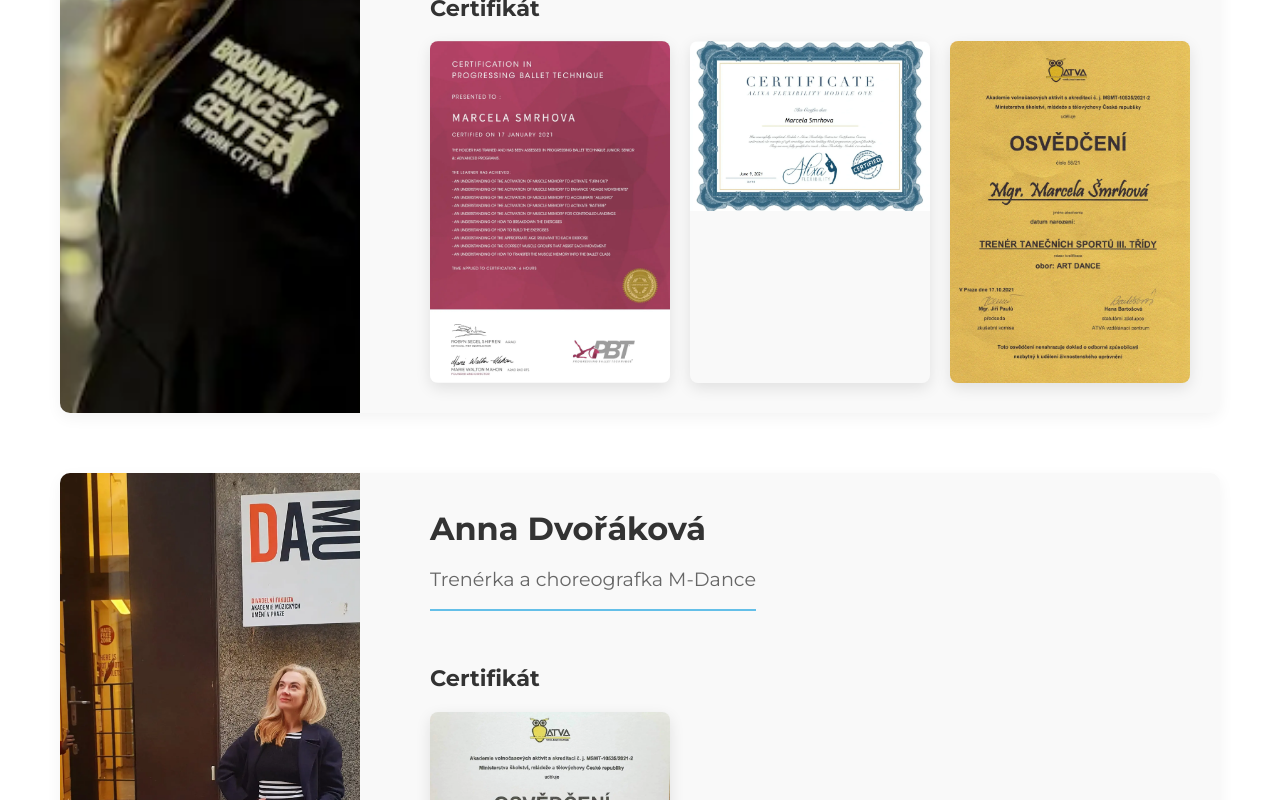
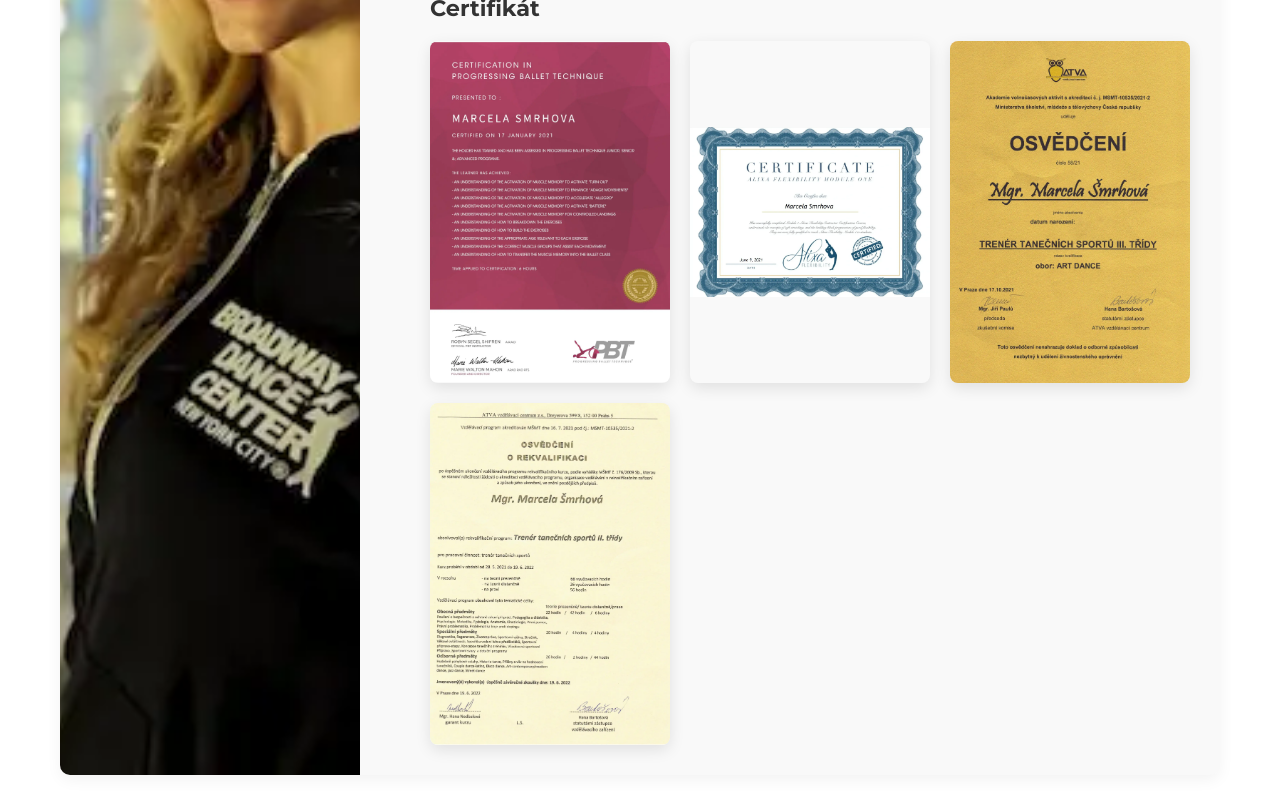
Before and after one commit to Hipapheralkus/m-dance, a React (Vite) app: page /treneri in a window 1280 px wide. Shown: the part 1380-2180 px from the top of the page. Built offline with nearby package versions, Linux system fonts and the light colour scheme.

Commit message:
small changes

```diff
--- a/src/pages/Trainers.css
+++ b/src/pages/Trainers.css
@@ -144,19 +144,16 @@
   display: block;
 }
 
-.cert-scans {
-  display: grid;
-  grid-template-columns: repeat(auto-fill, minmax(200px, 1fr));
-  gap: 20px;
-  margin-top: 15px;
-}
-
 .cert-scan {
   border-radius: 8px;
   overflow: hidden;
   box-shadow: 0 5px 15px rgba(0, 0, 0, 0.1);
   cursor: pointer;
   transition: transform 0.3s ease;
+  display: flex;
+  justify-content: center;
+  align-items: center;
+  height: 100%;
 }
 
 .cert-scan:hover {
@@ -167,6 +164,15 @@
   width: 100%;
   height: auto;
   display: block;
+  object-fit: contain;
+}
+
+.cert-scans {
+  display: grid;
+  grid-template-columns: repeat(auto-fill, minmax(200px, 1fr));
+  gap: 20px;
+  margin-top: 15px;
+  align-items: center; /* This ensures vertical alignment */
 }
 
 /* Lightbox styles */
--- a/src/pages/Trainers.jsx
+++ b/src/pages/Trainers.jsx
@@ -23,18 +23,19 @@ Marcela vlastní studio M-Dance, první taneční studio v České republice cer
 Marcela je certifikovaná učitelka úrovně M2, mentorka a <a href="https://www.acrobaticarts.com/acrodance-competition-adjudicators" target="_blank" rel="noopener noreferrer">porotkyně</a>.
 Jako trenérka a choreografka ráda pracuje s tanečníky, kteří mají otevřenou mysl a jsou ochotni sdílet svou vášeň pro tanec bez ohledu na věk či úroveň pokročilosti. V roli porotkyně oceňuje autenticitu a hravost a vždy chce, aby se tanečníci cítili viděni, a poskytuje jim příležitost užít si soutěžní zkušenost naplno.`,
       certifications: [
-        { path: '/images/certifications/marcela_cert_1.webp', alt: 'Certifikace 1' },
-        { path: '/images/certifications/marcela_cert_2.webp', alt: 'Certifikace 2' },
-        { path: '/images/certifications/marcela_cert_3.webp', alt: 'Certifikace 3' },
-        { path: '/images/certifications/marcela_cert_4.webp', alt: 'Certifikace 4' },
-        { path: '/images/certifications/marcela_cert_5.png', alt: 'Certifikace 5' },
-        { path: '/images/certifications/marcela_cert_6.webp', alt: 'Certifikace 6' },
-        { path: '/images/certifications/marcela_cert_7.webp', alt: 'Certifikace 7' }
+        { path: '/images/certifications/marcela_cert_1.webp', alt: 'Acrobatic Arts Certified Teacher Module 1' },
+        { path: '/images/certifications/marcela_cert_2.webp', alt: 'Acrobatic Arts Certified Teacher Aerial & Back Handspring' },
+        { path: '/images/certifications/marcela_cert_3.webp', alt: 'Acrobatic Arts Certified Teacher Module 2' },
+        { path: '/images/certifications/marcela_cert_4.webp', alt: 'Acrobatic Arts Teacher Workshop Mentor Workshop' },
+        { path: '/images/certifications/marcela_cert_5.png', alt: 'Acrobatic Arts Teacher Workshop Aerial Progressions' },
+        { path: '/images/certifications/marcela_cert_6.webp', alt: 'Acrobatic Arts Teacher Workshop Flexibility & Contortion' },
+        { path: '/images/certifications/marcela_cert_7.webp', alt: 'Acrobatic Arts Certified Adjudicator' }
       ],
       scans: [
-        { path: '/images/certifications/marcela_scan_1.webp', alt: 'Certifikát 1' },
-        { path: '/images/certifications/marcela_scan_2.webp', alt: 'Certifikát 2' },
-        { path: '/images/certifications/marcela_scan_3.webp', alt: 'Certifikát 3' }
+        { path: '/images/certifications/marcela_scan_1.webp', alt: 'Certification in Progressing Ballet Technique' },
+        { path: '/images/certifications/marcela_scan_2.webp', alt: 'Certificate Alixa Flexibility Module One' },
+        { path: '/images/certifications/marcela_scan_3.webp', alt: 'Osvěčení Tréner Tanečních Sportů III. Třídy' },
+        { path: '/images/certifications/marcela_scan_4.webp', alt: 'Osvěčení Tréner Tanečních Sportů II. Třídy' }
       ]
     },
     {
@@ -44,7 +45,7 @@ Jako trenérka a choreografka ráda pracuje s tanečníky, kteří mají otevře
       photo: '/images/trainers/anna.webp',
       certifications: [],
       scans: [
-        { path: '/images/certifications/anna_scan.webp', alt: 'Certifikát' }
+        { path: '/images/certifications/anna_scan.webp', alt: 'Osvěčení Tréner Tanečních Sportů III. Třídy' }
       ]
     },
     {
@@ -53,13 +54,15 @@ Jako trenérka a choreografka ráda pracuje s tanečníky, kteří mají otevře
       title: 'Certifikovaný trenér AcrobaticArts',
       photo: '/images/trainers/andrej.webp',
       certifications: [
-        { path: '/images/certifications/andrej_cert_1.webp', alt: 'Certifikace 1' },
-        { path: '/images/certifications/andrej_cert_2.webp', alt: 'Certifikace 2' },
-        { path: '/images/certifications/andrej_cert_3.webp', alt: 'Certifikace 3' },
-        { path: '/images/certifications/andrej_cert_4.png', alt: 'Certifikace 4' },
-        { path: '/images/certifications/andrej_cert_5.webp', alt: 'Certifikace 5' }
+        { path: '/images/certifications/andrej_cert_1.webp', alt: 'Acrobatic Arts Certified Teacher Module 1' },
+        { path: '/images/certifications/andrej_cert_2.webp', alt: 'Acrobatic Arts Certified Teacher Aerial & Back Handspring' },
+        { path: '/images/certifications/andrej_cert_3.webp', alt: 'Acrobatic Arts Certified Teacher Module 2' },
+        { path: '/images/certifications/andrej_cert_4.png', alt: 'Acrobatic Arts Teacher Workshop Aerial Progressions' },
+        { path: '/images/certifications/andrej_cert_5.webp', alt: 'Acrobatic Arts Teacher Workshop Flexibility & Contortion' }
       ],
-      scans: []
+      scans: [
+        { path: '/images/certifications/andrej_scan_1.webp', alt: 'Osvěčení o rekvalifikaci Zdravotník zotavovacích akcí' }
+      ]
     },
     {
       id: 4,
@@ -67,9 +70,11 @@ Jako trenérka a choreografka ráda pracuje s tanečníky, kteří mají otevře
       title: 'Certifikovaná trenérka AcrobaticArts',
       photo: '/images/trainers/andrea.webp',
       certifications: [
-        { path: '/images/certifications/andrea_cert_1.webp', alt: 'Certifikace 1' }
+        { path: '/images/certifications/andrea_cert_1.webp', alt: 'Acrobatic Arts Certified Teacher Module 1' }
       ],
-      scans: []
+      scans: [
+        { path: '/images/certifications/andrea_scan_1.webp', alt: 'Osvěčení o rekvalifikaci Zdravotník zotavovacích akcí' }
+      ]
     }
   ];
 
```
Also changed, not shown: public/images/certifications/andrej_scan_1.webp (added), public/images/certifications/marcela_scan_4.webp (added).
